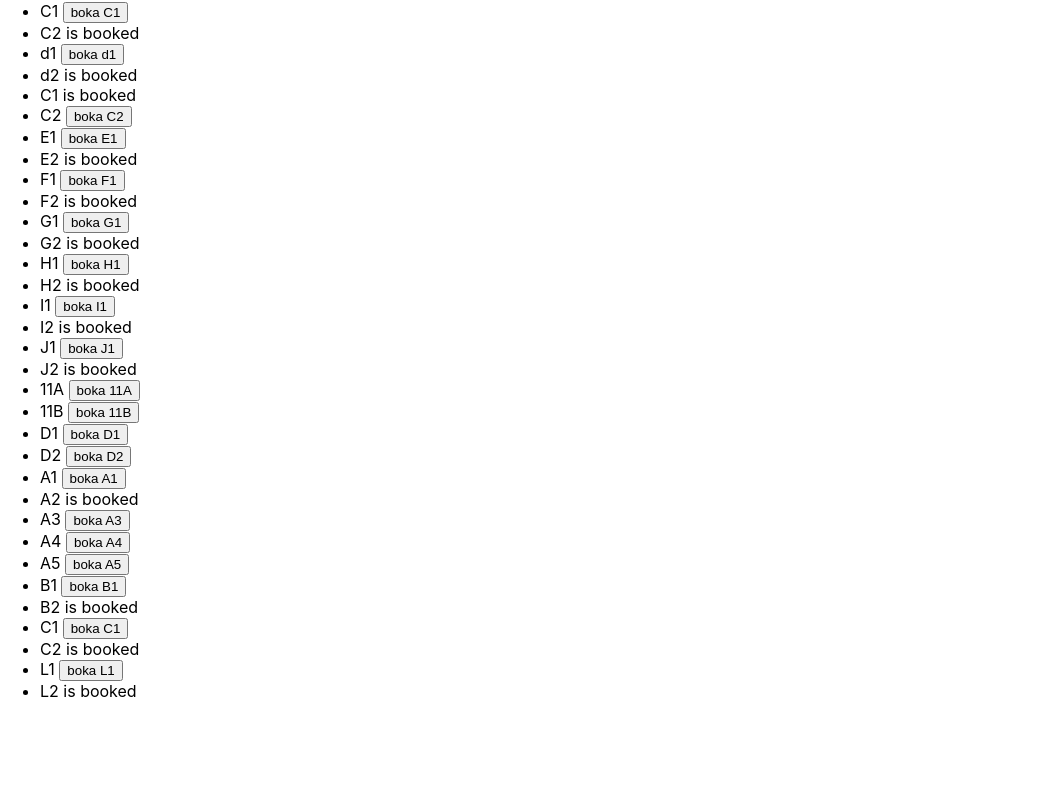
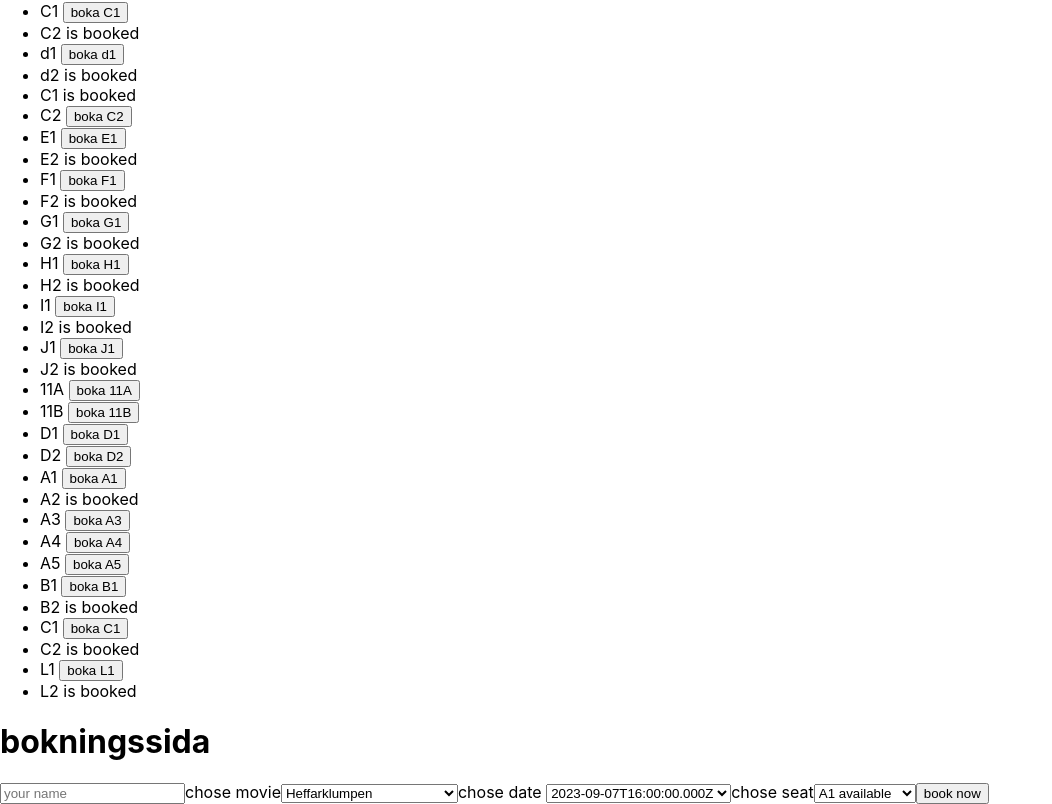
Before and after one commit to mailet01/case-7-react-cinema-booking, a React (Create React App) app in the folder cinema/: page /SeatList in a window 1280 px wide. Shown: the part 1088-1892 px from the top of the page, without its empty margins (0-1052 px from the left). Before the commit the page ends 1805 px from the top, so only its background shows below. Built offline with nearby package versions, Linux system fonts and the light colour scheme.

Commit message:
booking page

```diff
--- a/cinema/src/App.js
+++ b/cinema/src/App.js
@@ -46,8 +46,8 @@ function App() {
           element: <Welcome />,
         },
         {
-          path: "/Booking",
-          element: <Booking />,
+        path: "/Booking",
+          element: <Booking cinemaData={cinemaData} />,
         },
         {
           path: "/Search",
@@ -67,6 +67,7 @@ element: <SeatList />,
 
 <RouterProvider router={router} />
 <Search cinemaData={cinemaData} />
+<Booking cinemaData={cinemaData} />
 </main>
 
 
--- a/cinema/src/components/DateList.jsx
+++ b/cinema/src/components/DateList.jsx
@@ -5,8 +5,10 @@ export function DateList({ filteredMovies }) {
       <ul>
         {filteredMovies.map((movie) =>
           movie.shows?.map((show) => <li key={show.time}>{show.time}</li>)
+
         )}
       </ul>
+
     </>
   );
 }
--- a/cinema/src/pages/Booking/Booking.jsx
+++ b/cinema/src/pages/Booking/Booking.jsx
@@ -1,18 +1,47 @@
 import { useState } from "react";
 
 function Booking({cinemaData}) {
-const [nameInput, setNameInput] = useState("");
+    const [selectedMovie, setSelectedMovie] = useState("");
+    const [nameInput, setNameInput] = useState("");
 const handleBookTicket = evt => {
 setNameInput(evt.target.innerText);
 }
 const handleClick = (evt) => {
 alert("thank you for your booking")
 }
+
 return (
 <>
 <h1>bokningssida</h1>
+
 <form>
 <input type="text" placeholder="your name" />
+<label htmlFor="movietitles" >chose movie</label>
+<select name="movietitles" id="movietitles">
+    {cinemaData.cinema.movies.map(movie => <option value={movie.title}>{movie.title}</option> )}
+
+
+
+
+
+</select>
+<label htmlFor="moviedate">chose date </label>
+
+<select name="movideate" id="moviedate">
+{cinemaData.cinema.movies.map(movie =>
+movie.shows.map(show => <option value={show.time}>{show.time}</option>
+    )
+    )}
+</select>
+<label htmlFor="movieseats">chose seat</label>
+<select name="movieseats" id="movieseats">
+{cinemaData.cinema.movies.map(movie =>
+movie.shows.map(show =>
+show.seats.map(seat => <option value={seat.seatNumber}>{seat.seatNumber}{""} {seat.booked ? ("is booked") : ("available")} </option>
+    )
+    )
+    )}
+</select>
 <button onClick={handleClick}>book now</button>
 
 
@@ -21,6 +50,9 @@ return (
 
 
 
+
+
+
 </>
 )
 }
```
Also changed, not shown: cinema/src/components/SeatList.jsx (line endings or trailing spaces).
